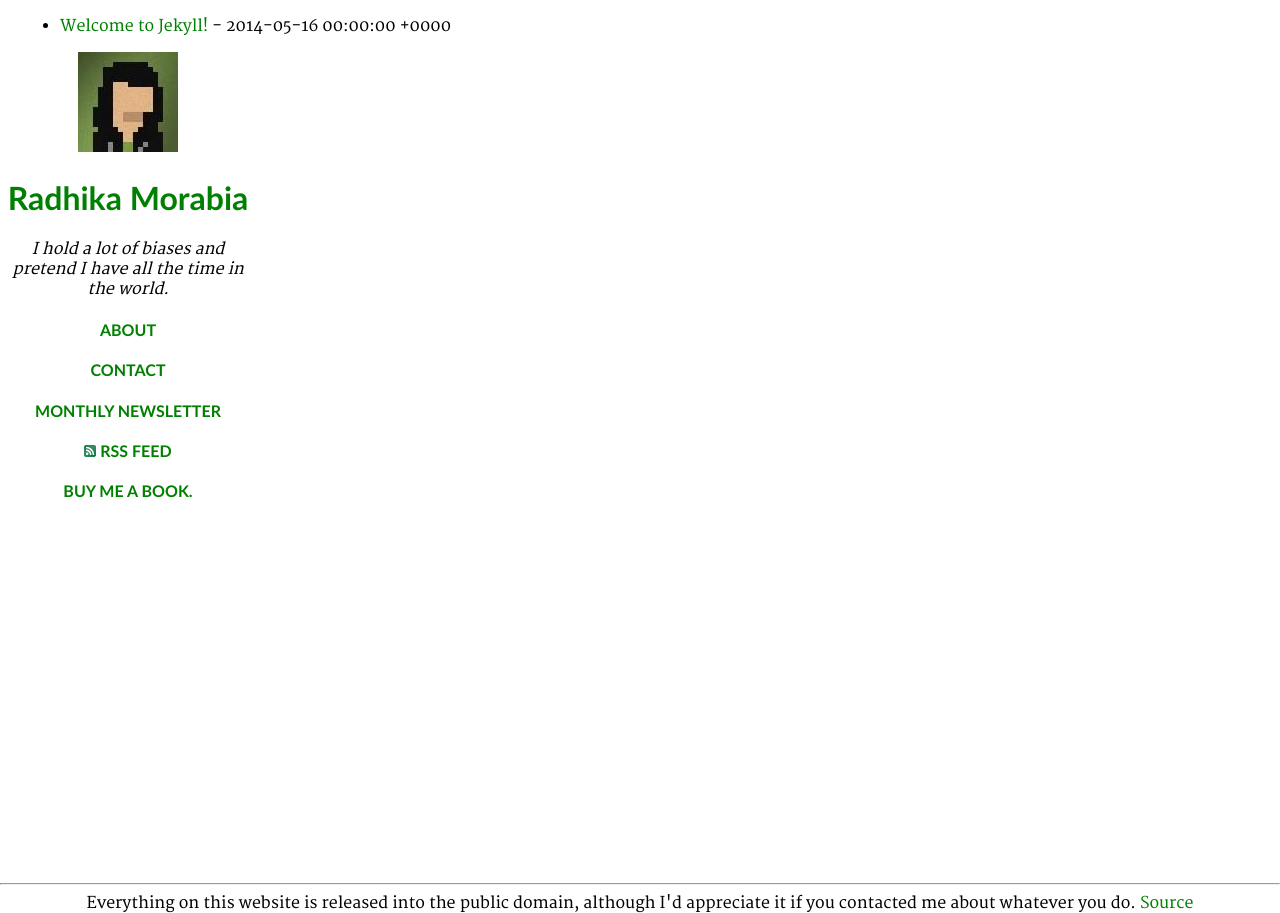
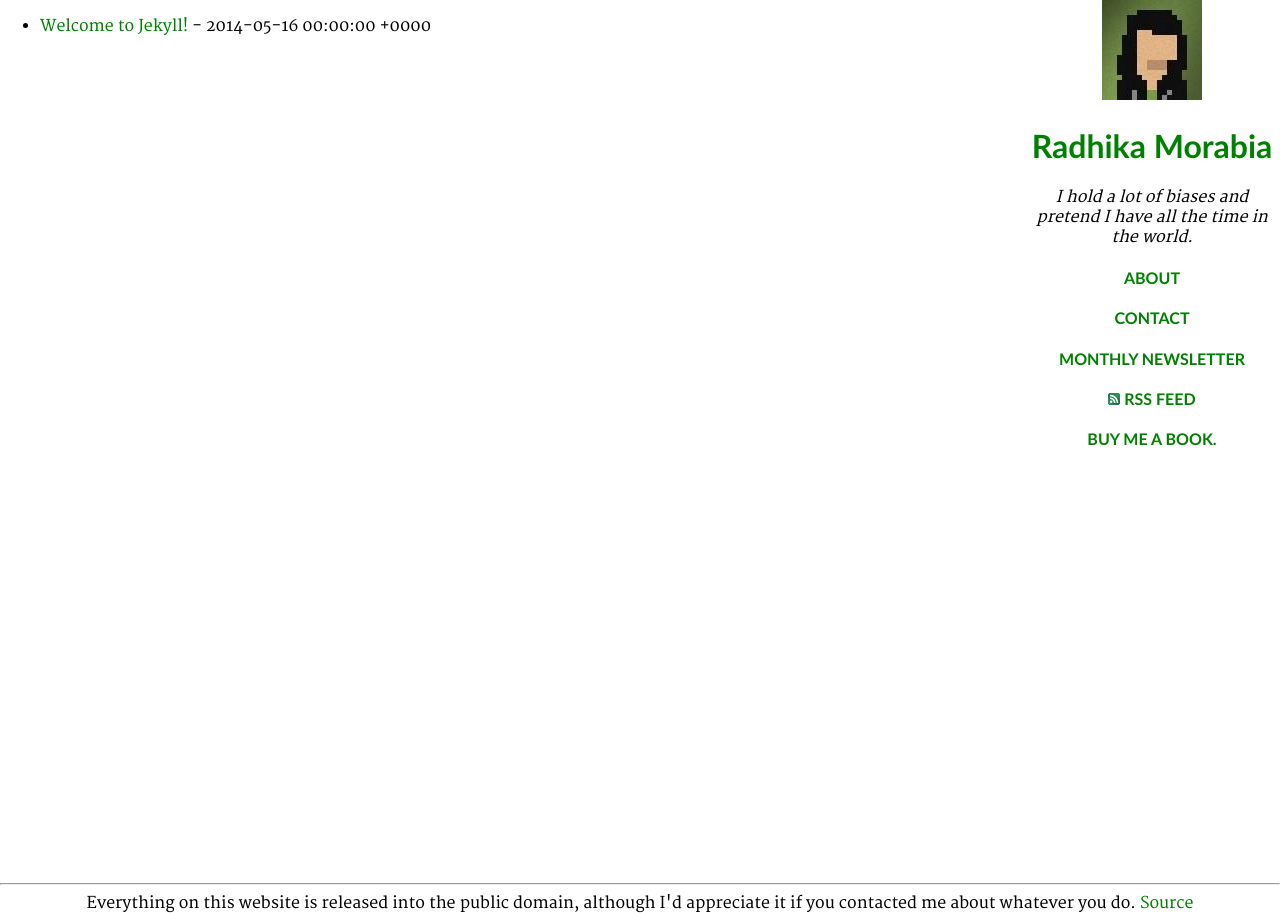
Before and after one commit to rmorabia/radhika.dev, a Jekyll site: the page built from category.html, in a window 1280 px wide. Built offline with Jekyll 4.4.1, drawn with Linux system fonts in a browser that asks for light colours; Markdown is read by kramdown in place of the engine named in the settings.

Commit message:
use .content as a div?????

```diff
--- a/css/stylesheet.css
+++ b/css/stylesheet.css
@@ -45,7 +45,7 @@
     width: 100%;
 }
 
-.pure-u-4-5 {
-    padding-right: 20px;
-    padding-left: 20px;
+.content {
+    padding-right: 5%;
+    padding-left: 5%;
 }
```
